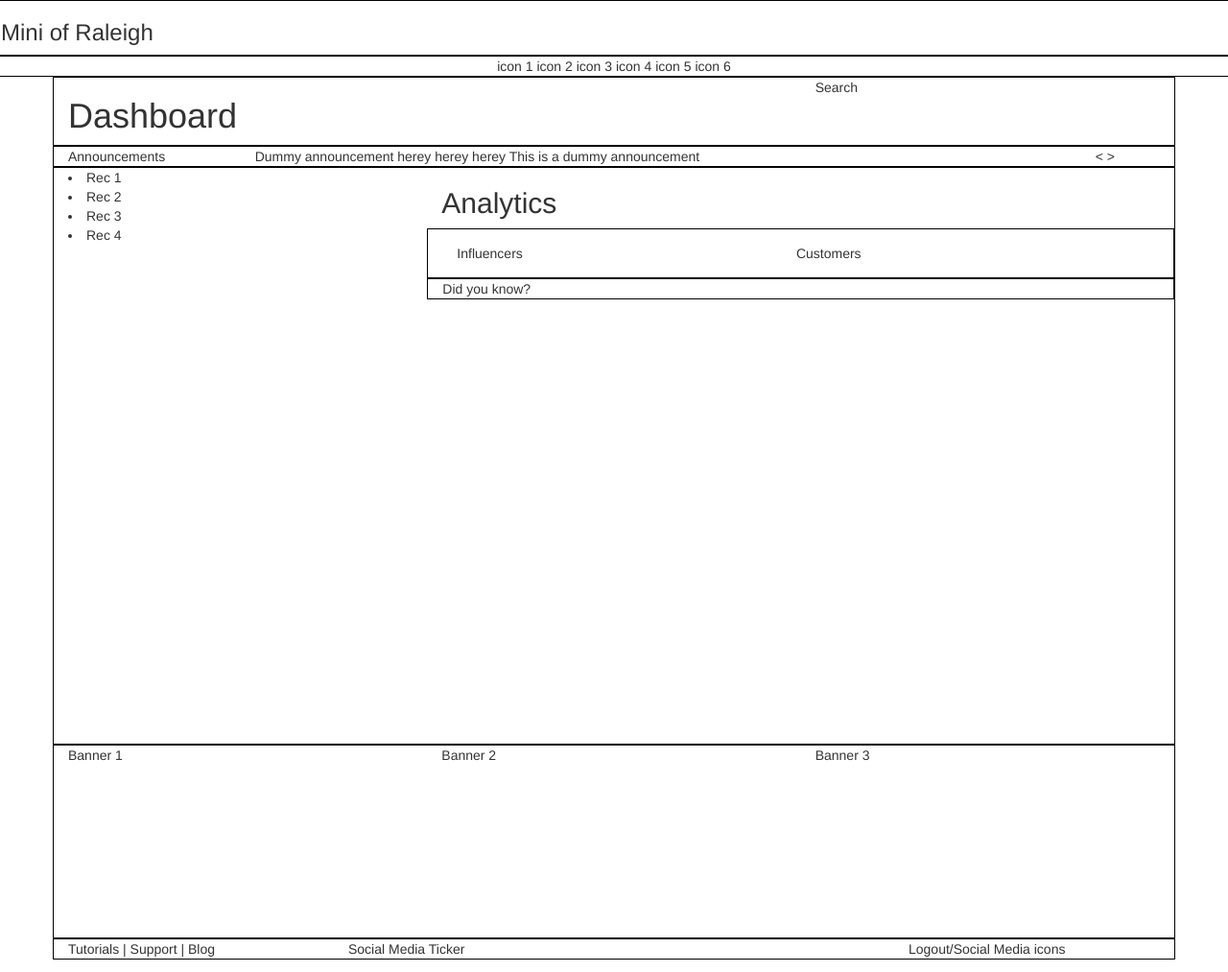
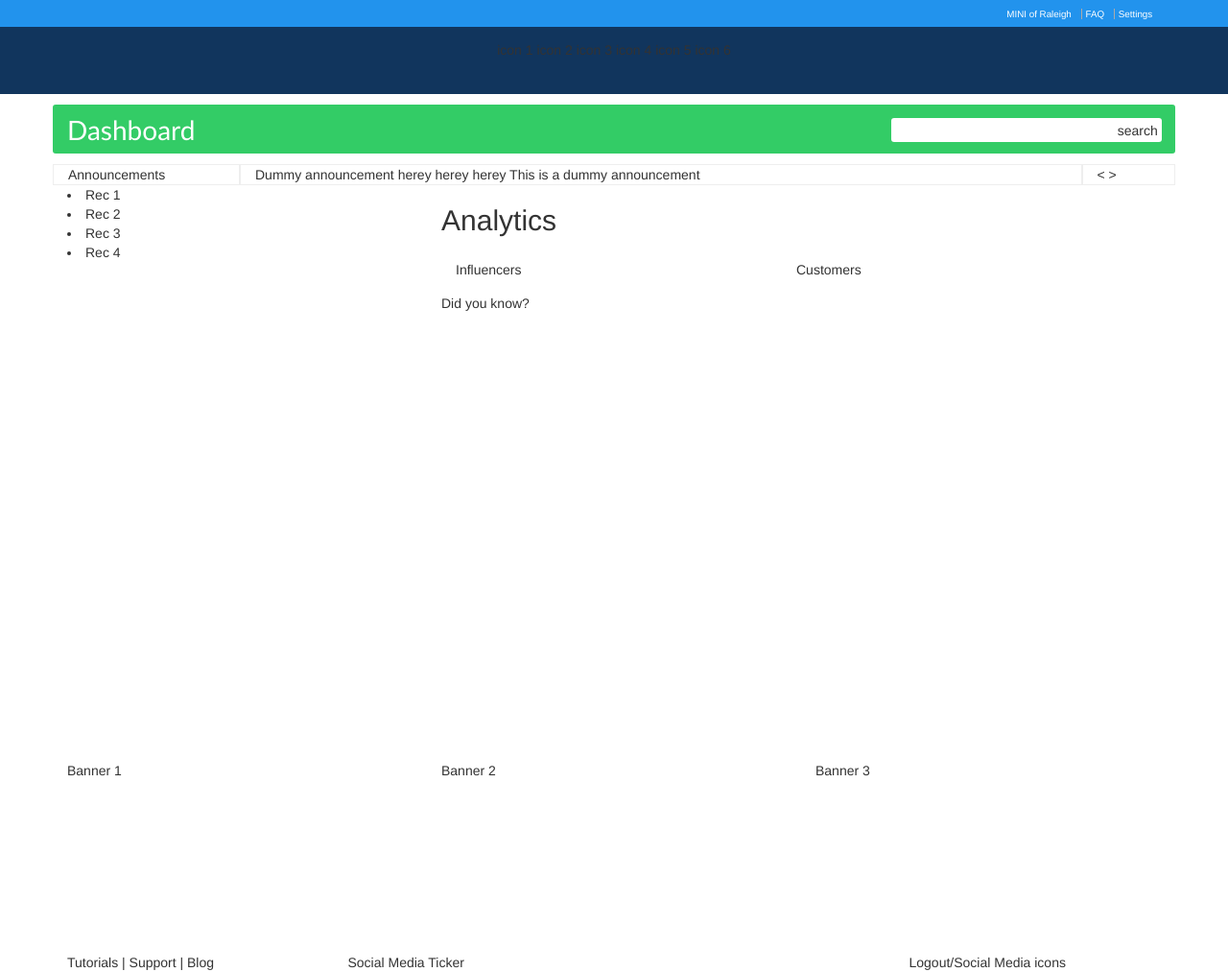
Before and after one commit to hgargan/j586-project1, a plain HTML site: page dist/bootstrapcssproject1.html in a window 1280 px wide. Shown: the whole page at 96% size. Drawn offline with Linux system fonts and the light colour scheme.

Commit message:
Getting started on CSS styles.

```diff
--- a/dist/bootstrapcssproject1.html
+++ b/dist/bootstrapcssproject1.html
@@ -32,7 +32,11 @@
 <body>
 
         <div class="row">
-            <div class="col-xs-12 header top-toolbar"><h3>Mini of Raleigh</h3></div>
+            <div class="col-xs-12 header top-toolbar">
+                <li style="border-right: 1px solid #aaa"><a href="#">MINI of Raleigh</a></li>
+                <li style="border-right: 1px solid #aaa"><a href="#">FAQ</a></li>
+                <li style="border: none"><a href="#">Settings</a></li>
+            </div>
         </div>
         <div class="row">
             <div class="col-xs-12 header icon-nav">
@@ -47,7 +51,9 @@
     <div class="container">
         <div class="row">
             <div class="col-xs-12 col-sm-8 page-title"><h1>Dashboard</h1></div>
-            <div class="col-xs-12 col-sm-4 search-box">Search</div>
+            <div class="col-xs-12 col-sm-4 search-box">
+                <form><input type="text" name="search" align="right" value="search"></form>
+            </div>
         </div>
         <div class="row">
             <div class="col-xs-4 col-md-2 announcements-title">Announcements</div>
--- a/dist/css/styles.css
+++ b/dist/css/styles.css
@@ -1,25 +1,3 @@
-body {
-
-}
-
-li {
-
-}
-
-a {
-
-}
-
-h1 {
-
-}
-
-h2 {
-
-}
-
-h3 {
-
 }
 
 /*.header {
@@ -35,19 +13,54 @@ h3 {
     border: 1px solid black;
     background-color: black;
 
-}*/
+}
+
+*/
+body {
+
+}
+
+a {
+    color: inherit;
+}
+
+h1 {
+    font-size: 2em;
+    font-weight: 300;
+    font-family: "Gill Sans", sans-serif;
+}
+
 
 .row {
-    border: 1px solid black;
+    border: 0px solid black;
 }
 
 .top-toolbar {
+    background-color: #2293ed;
+    border: none;
+    text-align: right;
+    color: white;
+    height: 2em;
+    padding: 0 6em 0 0;
+
+}
+
+.top-toolbar li {
+    display: inline;
+    list-style-type: none;
+    padding: 0 1em 0 0;
+    font-size: .7em;
+    line-height: 3em;
 
 }
 
 .icon-nav {
     display: inline;
     text-align: center;
+    height: 5em;
+    width: 100%;
+    background-color: #11355D;
+    padding-top: 1em;
 
 }
 
@@ -57,22 +70,54 @@ h3 {
 }
 
 .page-title {
+    background-color: #33cc66;
+    height: 3.6em;
+    color: white;
+    border: none;
+    border-radius: 3px 0 0 3px;
+    margin: .8em 0 .8em 0;
+    padding-top: -5em;
+
+}
+
+.page-title h1 {
+    vertical-align: middle;
+    line-height: .45em;
 
 }
 
 .search-box {
-
+    background-color: #33cc66;
+    height: 3.6em;
+    border: none;
+    border-radius: 0 3px 3px 0;
+    margin: .8em 0 .8em 0;
+    padding: 1em 1em 0em 0;
+    text-align: right;
 }
 
+input {
+    height: 1.8em;
+    border-radius: 3px;
+    width: 75%;
+    text-align: right;
+    padding: 0 .3em 0 0;
+    border: none;
+}
+
+
 .announcements-title {
+    border: 1px solid #eee;
 
 }
 
 .announcements {
+    border: 1px solid #eee;
 
 }
 
 .announcements-nav {
+    border: 1px solid #eee;
 
 }
 
```
Also changed, not shown: 2 other files.
